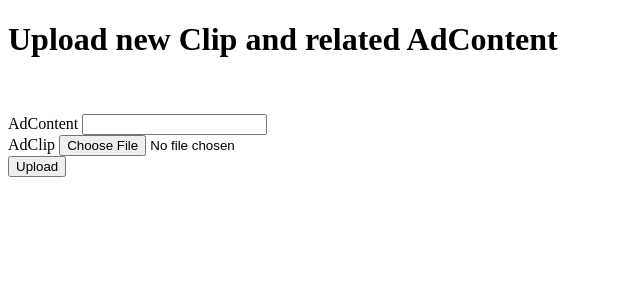
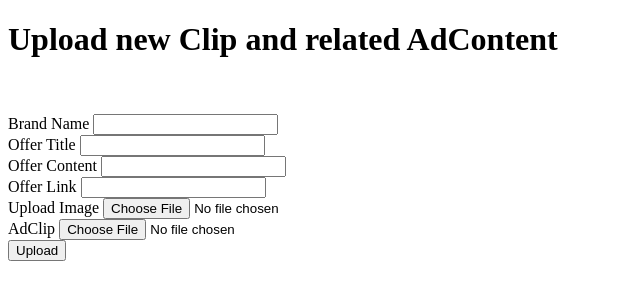
Before and after one commit to HassanAzam/prototype, a Flask app: page /upload/ in a window 1280 px wide. Shown: the top 300 px of the page, without its empty margins (0-640 px from the left). Run offline with Flask 2, Linux system fonts and the light colour scheme; parts of the project's set-up code (start-up, migrations or seed data) failed here and were passed over.

Commit message:
modified adcontent table and response of /match/ endpoint

```diff
--- a/app.py
+++ b/app.py
@@ -44,7 +44,7 @@ mysql.init_app(app)
 
 UPLOAD_FOLDER = 'uploads/'
 TEMP_FOLDER = 'temp/'
-ALLOWED_EXTENSIONS = set(['mp3','wav','m4a'])
+ALLOWED_EXTENSIONS = set(['mp3','wav','m4a','png','jpeg','jpg'])
 app.config['UPLOAD_FOLDER'] = UPLOAD_FOLDER
 app.config['TEMP_FOLDER'] = TEMP_FOLDER
 
@@ -61,9 +61,13 @@ with open("dejavu.cnf.SAMPLE") as f:
 def upload_file():
     if request.method == 'POST':
         file = request.files['file']
-        adcontent = request.form['adcontent']
+        brand = request.form['brand']
+        offertitle = request.form['offertitle']
+        offercontent = request.form['offercontent']
+        image = request.files['offerimage']
+        offerlink = request.form['offerlink']
 
-        if file and allowed_file(file.filename):
+        if file and allowed_file(file.filename) and image and allowed_file(image.filename):
             filename = secure_filename(file.filename)
             file.save(os.path.join(app.config['UPLOAD_FOLDER'], filename))
 
@@ -71,6 +75,10 @@ def upload_file():
             #os.rename(UPLOAD_FOLDER + filename, UPLOAD_FOLDER+'niloofar.jpg')
             FILEPATH = UPLOAD_FOLDER + filename
 
+            imagename = secure_filename(image.filename)
+            image.save(os.path.join(app.config['UPLOAD_FOLDER']+"images/", imagename))
+
+            imagepath = UPLOAD_FOLDER + "images/" + imagename
 
             #Initializing Dejavu object with config
             djv = Dejavu(config)
@@ -82,7 +90,7 @@ def upload_file():
             # Create db connection to add data
             db = mysql.connect()
             cursor = db.cursor()
-            cursor.execute("INSERT INTO adcontent (sid, content) VALUES (%s,%s)", (sid, adcontent))
+            cursor.execute("INSERT INTO adcontent (sid, brand, offertitle, offercontent, imagepath, offerlink) VALUES (%s,%s,%s,%s,%s,%s)", (sid, brand, offertitle, offercontent, imagepath, offerlink))
             db.commit()
             db.close()
 
@@ -103,7 +111,7 @@ def getAdContent(sid):
     adcontent = c.execute("SELECT * FROM adcontent WHERE sid=%s", (sid))
     adcontent = c.fetchone()
 
-    return adcontent[2]
+    return adcontent
 
 
 @app.route('/match/', methods=['GET', 'POST'])
@@ -134,7 +142,11 @@ def match_file():
                 "song_name": matched_track['song_name'],
                 "match_time": matched_track['match_time'],
                 "confidence": matched_track['confidence'],
-                "adcontent": adcontent
+                "brand": adcontent[3],
+                "offertitle": adcontent[2],
+                "offercontent": adcontent[4],
+                "offerimage": adcontent[5],
+                "offerlink": adcontent[6],
                 }
 
             #Delete temporary sample clip
--- a/templates/upload.html
+++ b/templates/upload.html
@@ -14,8 +14,20 @@
       <br>
       <form action="" method=post enctype=multipart/form-data>
         <p>
-          <label for="adcontent">AdContent</label>
-          <input type="text" name="adcontent">
+          <label for="brand">Brand Name</label>
+          <input type="text" name="brand">
+          <br>
+          <label for="offertitle">Offer Title</label>
+          <input type="text" name="offertitle">
+          <br>
+          <label for="offercontent">Offer Content</label>
+          <input type="text" name="offercontent">
+          <br>
+          <label for="offerlink">Offer Link</label>
+          <input type="text" name="offerlink">
+          <br>
+          <label for="offerimage">Upload Image</label>
+          <input type=file name="offerimage">
           <br>
           <label for="file">AdClip</label>
           <input type=file name=file>
```
